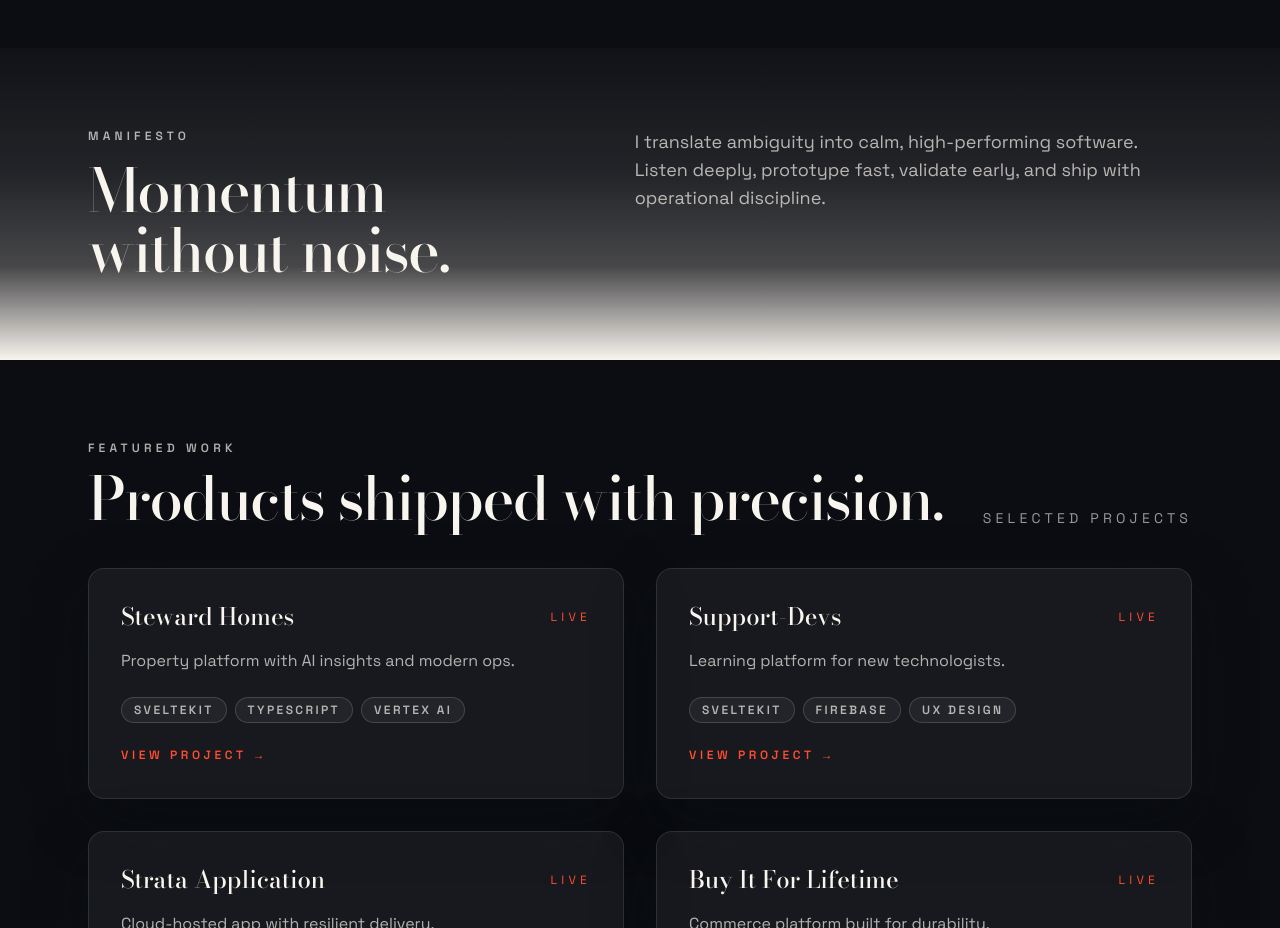
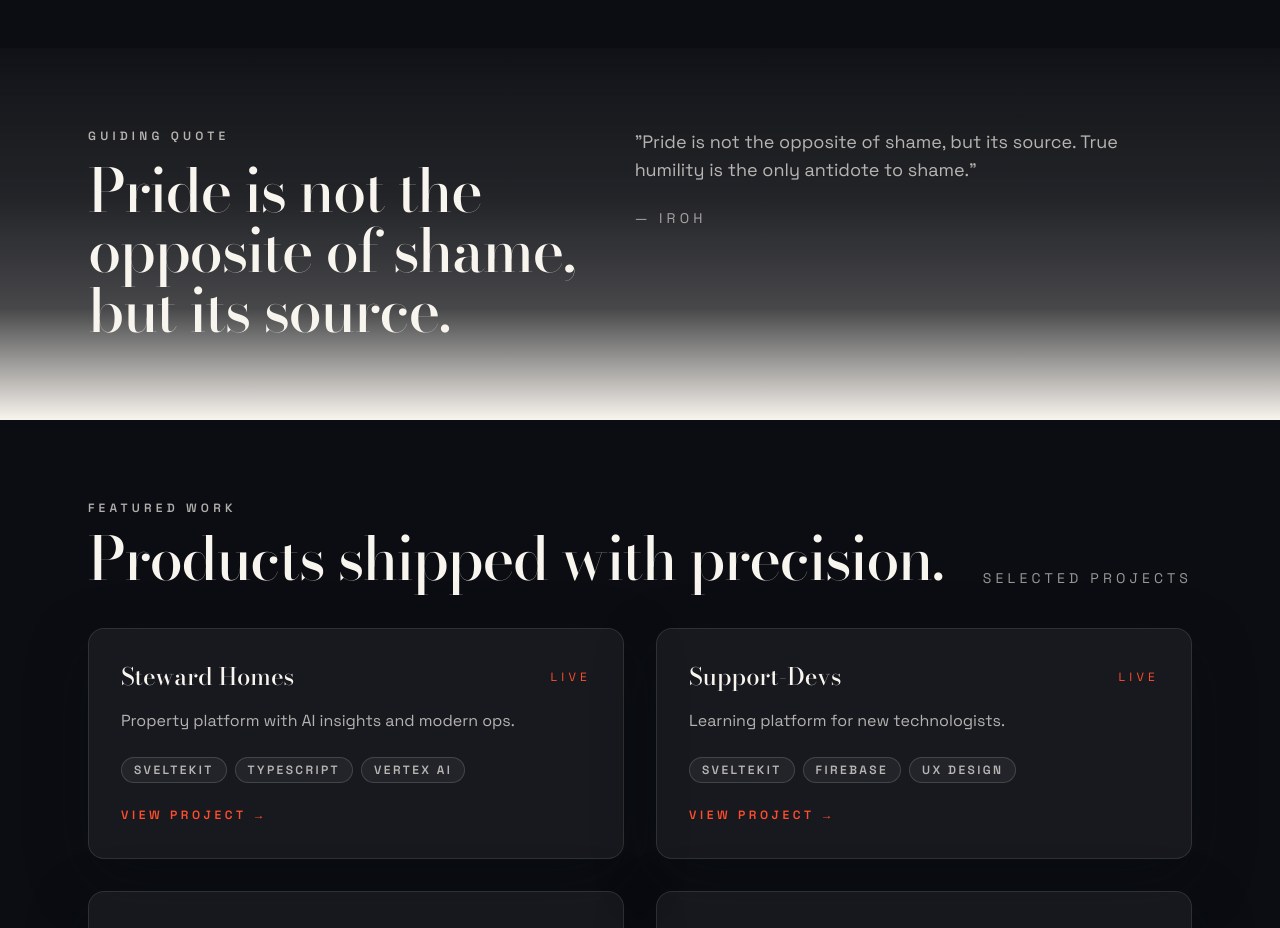
Before and after one commit to Ravgupta20/ravgupta20.com, a React (Vite) app: page / in a window 1280 px wide. Shown: the part 3900-4828 px from the top of the page. Built offline with nearby package versions, Linux system fonts and the light colour scheme.

Commit message:
added quote

```diff
--- a/src/App.jsx
+++ b/src/App.jsx
@@ -40,7 +40,7 @@ function App() {
   const navItems = [
     { id: "home", label: "Home" },
     { id: "reel", label: "Reel" },
-    { id: "manifesto", label: "Manifesto" },
+    { id: "manifesto", label: "Quote" },
     { id: "work", label: "Work" },
     { id: "experience", label: "Experience" },
     { id: "education", label: "Education" },
@@ -269,14 +269,12 @@ function App() {
           <div className="absolute inset-0 spotlight -z-10 opacity-60" />
           <div className="mx-auto grid max-w-6xl gap-10 px-6 md:grid-cols-[1fr_1.1fr]">
             <div className="space-y-4">
-              <p className="section-kicker-light">Manifesto</p>
-              <h2 className="section-title-light">Momentum without noise.</h2>
+              <p className="section-kicker-light">Guiding quote</p>
+              <h2 className="section-title-light">Pride is not the opposite of shame, but its source.</h2>
             </div>
             <div className="space-y-6 text-lg text-haze/70">
-              <p>
-                I translate ambiguity into calm, high-performing software. Listen deeply, prototype fast, validate early, and
-                ship with operational discipline.
-              </p>
+              <p>"Pride is not the opposite of shame, but its source. True humility is the only antidote to shame."</p>
+              <p className="text-sm uppercase tracking-[0.3em] text-haze/60">— Iroh</p>
             </div>
           </div>
         </section>
```
